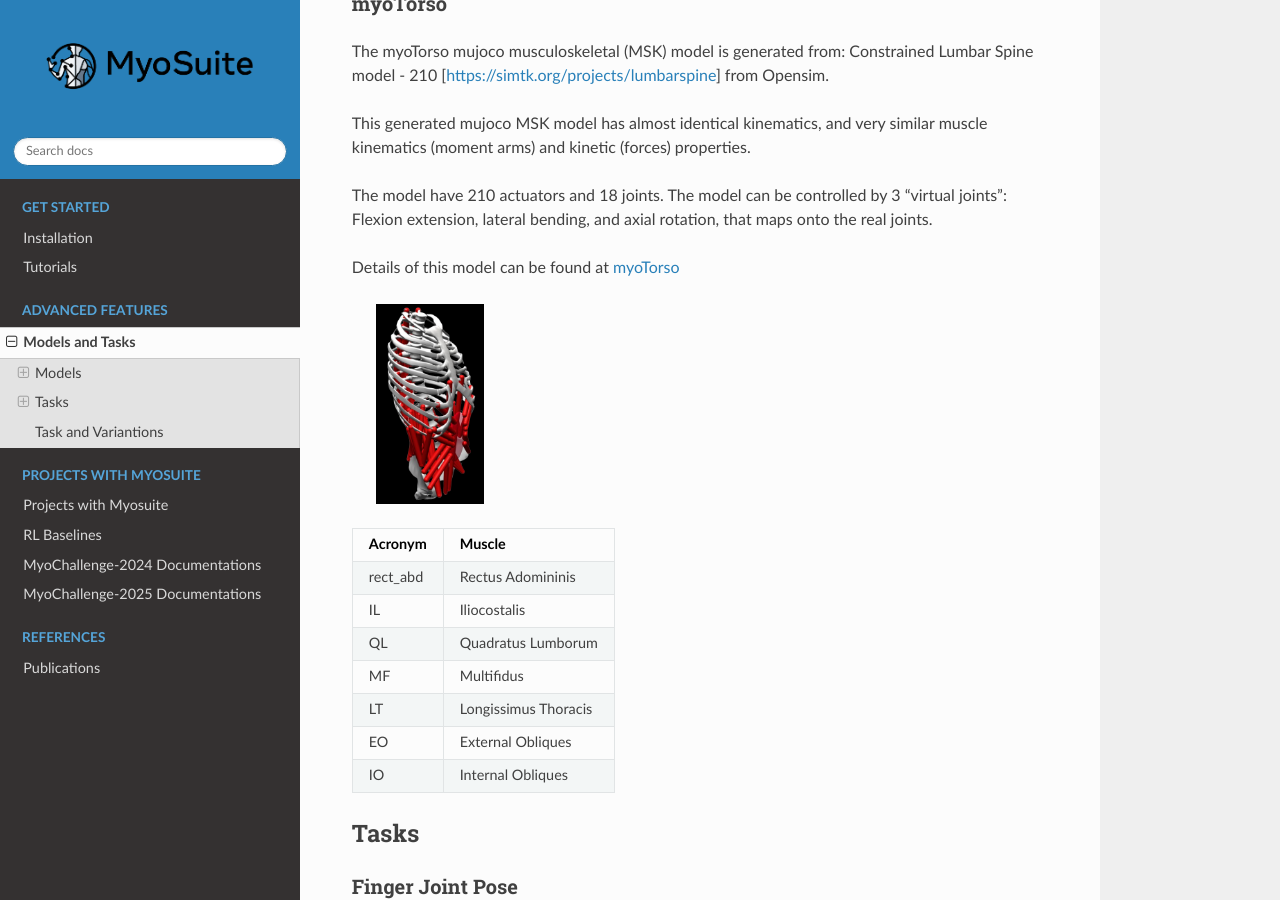
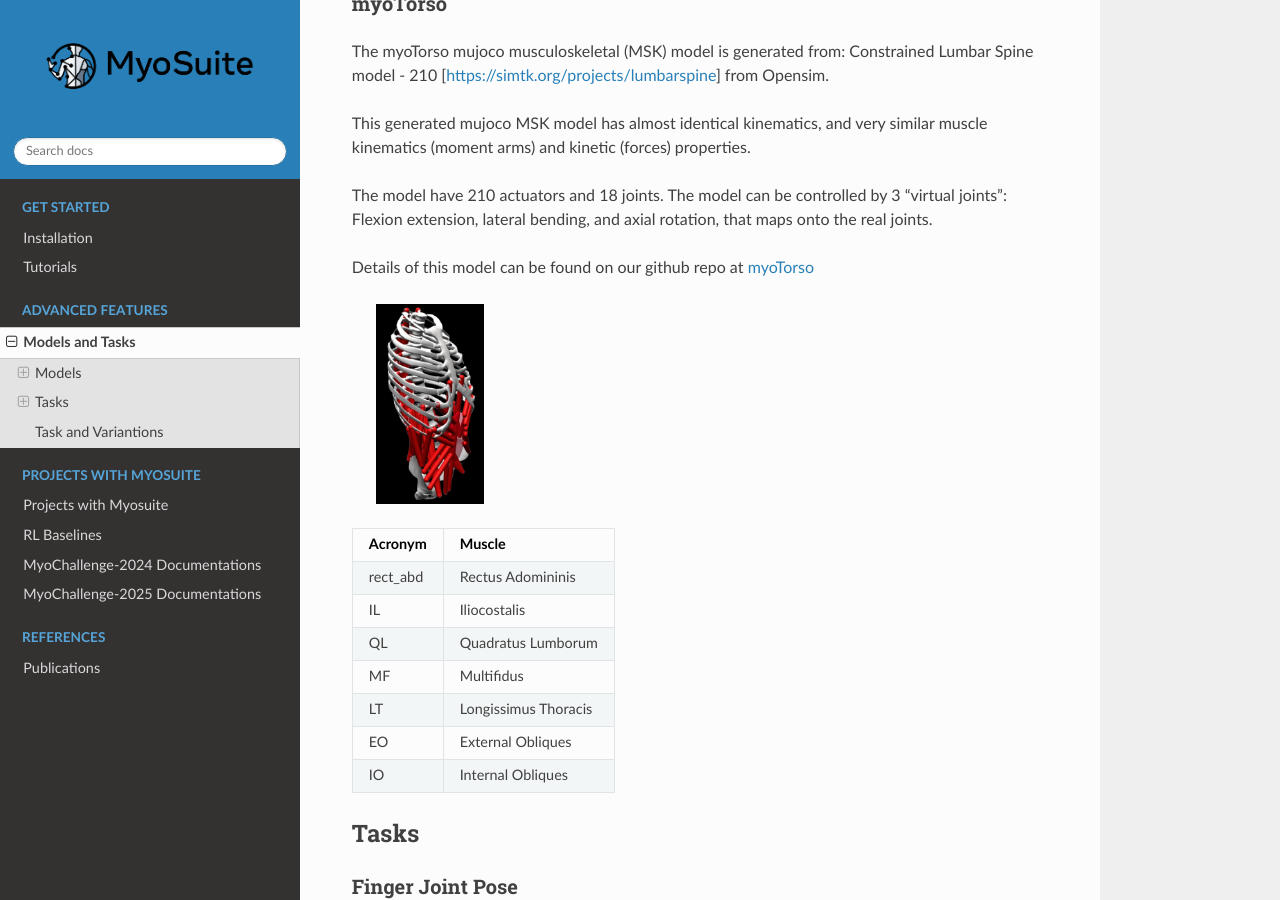
Before and after one commit to MyoHub/myosuite, a Sphinx documentation site: the page built from docs/source/suite.rst, in a window 1280 px wide and 900 px high, scrolled down 5524 px. Built offline with Sphinx 7.4.7 and the Read the Docs theme 3.1.0, drawn with Linux system fonts in a browser that asks for light colours.

```diff
--- a/docs/source/suite.rst
+++ b/docs/source/suite.rst
@@ -206,7 +206,7 @@ This generated mujoco MSK model has almost identical kinematics, and very simila
 
 The model have 210 actuators and 18 joints. The model can be controlled by 3 "virtual joints": Flexion extension, lateral bending, and axial rotation, that maps onto the real joints.
 
-Details of this model can be found at `myoTorso <https://github.com/MyoHub/myo_sim/tree/main/torso>`__
+Details of this model can be found on our github repo at `myoTorso <https://github.com/MyoHub/myo_sim/tree/main/torso>`__
 
 
  .. image:: images/MyoTorso.png
```
